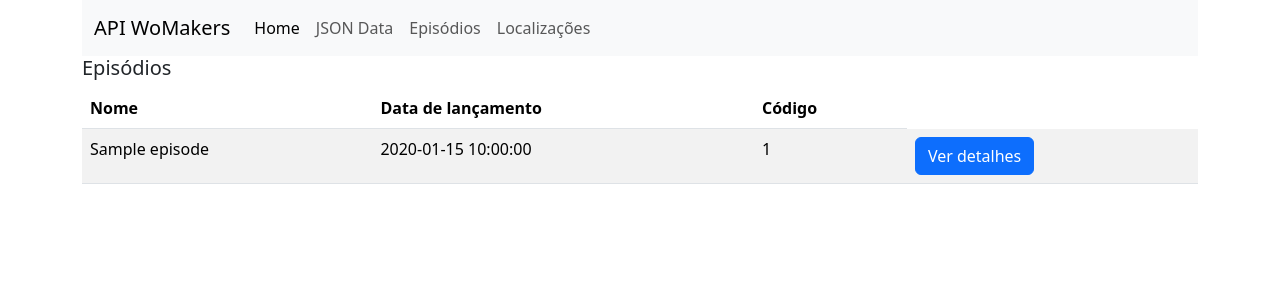
After one commit to Squad-eniac/API_SquadENIAC, a Flask app: template templates/episodes.html in a window 1280 px wide. The commit adds this page. Shown: the top 300 px of the page. Run offline with Flask 3, Linux system fonts and the light colour scheme; the template is opened without the code that fills it: most values are stand-ins (such as "Sample title", 1, 10 or a date in 2020).

Commit message:
rota da lista de espisódios

```diff
--- a/app.py
+++ b/app.py
@@ -50,3 +50,12 @@ def get_locations():
     locations_data = json.loads(data)
 
     return render_template("locations.html", locations=locations_data['results'])
+
+@app.route('/episodes')
+def get_episodes():
+    url = 'https://rickandmortyapi.com/api/episode'
+    response = urllib.request.urlopen(url)
+    data = response.read()
+    episodes_data = json.loads(data)
+
+    return render_template("episodes.html", episodes=episodes_data['results'])
--- /dev/null
+++ b/templates/episodes.html
@@ -0,0 +1,24 @@
+{% extends "layout.html" %}
+
+{% block content %}
+<h1 class="h5">Episódios</h1>
+<table class="table table-striped">
+    <thead>
+        <tr>
+            <th>Nome</th>
+            <th>Data de lançamento</th>
+            <th>Código</th>
+        </tr>
+    </thead>
+    <tbody>
+        {% for episode in episodes %}
+        <tr>
+            <td>{{ episode.name }}</td>
+            <td>{{ episode.air_date }}</td>
+            <td>{{ episode.id }}</td>
+            <td><a href="/episode/{{ episode.id }}" class="btn btn-primary">Ver detalhes</a></td>
+        </tr>
+        {% endfor %}
+    </tbody>
+</table>
+{% endblock %}
--- a/templates/nav.html
+++ b/templates/nav.html
@@ -14,7 +14,7 @@
               <a class="nav-link" href="/lista">JSON Data</a>
             </li>
             <li class="nav-item">
-              <a class="nav-link" href="/episodios">Episódios</a>
+              <a class="nav-link" href="/episodes">Episódios</a>
             </li>
             <li class="nav-item">
               <a class="nav-link" href="/locations">Localizações</a>
```
Also changed, not shown: README.MD.
